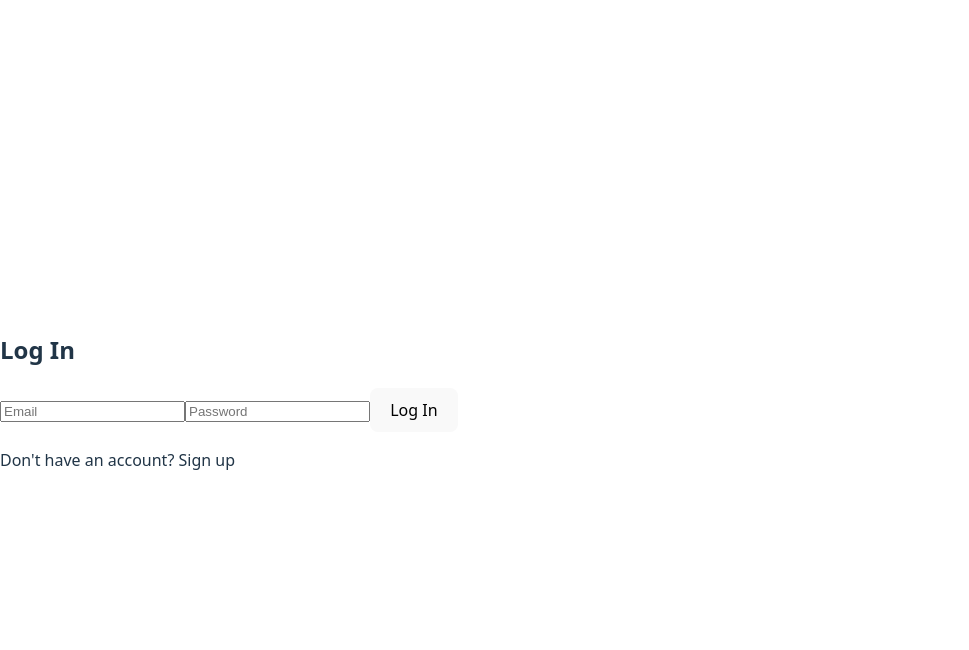
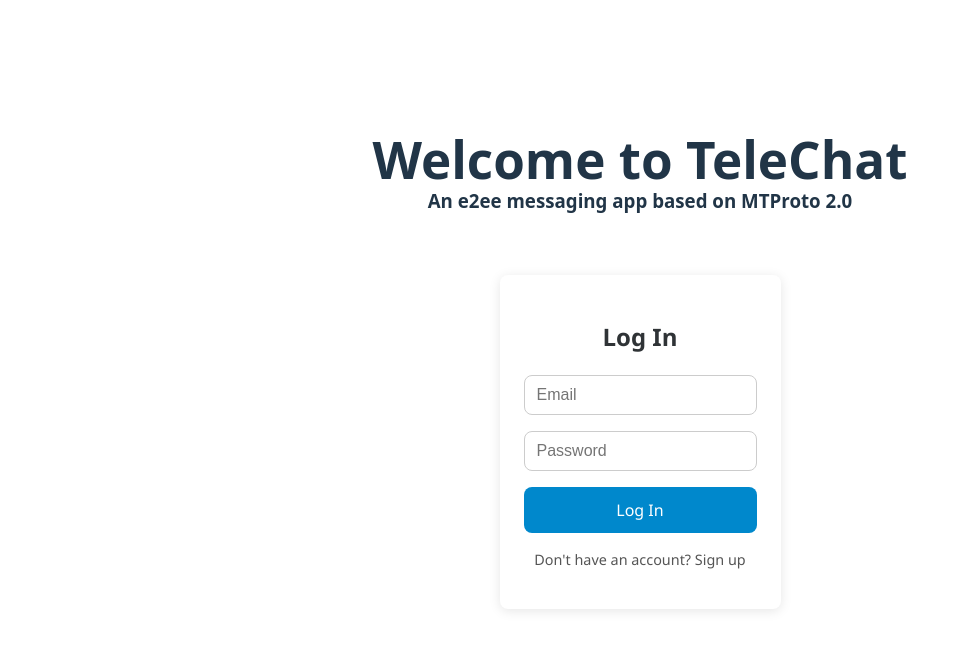
Before and after one commit to JP109/shushh, a React (Vite) app in the folder client/: page / in a window 1280 px wide. Shown: the top 650 px of the page, without its empty margins (0-969 px from the left). Built offline with nearby package versions, Linux system fonts and the light colour scheme.

Commit message:
feat: add login/sinup styles

```diff
--- /dev/null
+++ b/client/src/components/AuthForm.css
@@ -0,0 +1,103 @@
+:root {
+  --primary-bg: #ffffff;
+  --secondary-bg: #f5f5f7;
+  --accent-color: #0088cc;
+  --light-text: #ffffff;
+  --dark-text: #2f3336;
+  --border-radius: 8px;
+  --font-family: "Segoe UI", sans-serif;
+}
+
+.auth-container {
+  width: 100vw;
+  height: 100vh;
+  display: flex;
+  flex-direction: column;
+  justify-content: center;
+  align-items: center;
+}
+
+.title,
+.subtitle {
+  margin: 0;
+}
+
+.auth-form {
+  max-width: 360px;
+  margin: 60px auto;
+  padding: 24px;
+  background: var(--primary-bg);
+  border-radius: var(--border-radius);
+  box-shadow: 0 2px 12px rgba(0, 0, 0, 0.1);
+  font-family: var(--font-family);
+  color: var(--dark-text);
+}
+
+.auth-form h2 {
+  margin-bottom: 20px;
+  font-size: 1.5rem;
+  text-align: center;
+}
+
+.auth-form form {
+  display: flex;
+  flex-direction: column;
+}
+
+.auth-form input {
+  padding: 10px 12px;
+  margin-bottom: 16px;
+  border: 1px solid #ccc;
+  border-radius: var(--border-radius);
+  font-size: 1rem;
+  outline: none;
+}
+
+.auth-form input:focus {
+  border-color: var(--accent-color);
+  box-shadow: 0 0 0 2px rgba(0, 136, 204, 0.2);
+}
+
+.auth-form button {
+  padding: 12px;
+  background: var(--accent-color);
+  color: var(--light-text);
+  border: none;
+  border-radius: var(--border-radius);
+  font-size: 1rem;
+  cursor: pointer;
+  transition: background 0.2s;
+}
+
+.auth-form button:hover {
+  background: #0077b5;
+}
+
+.auth-form .error {
+  margin-top: 12px;
+  padding: 10px;
+  background: #fdecea;
+  color: #d93025;
+  border-radius: var(--border-radius);
+  font-size: 0.9rem;
+}
+
+.auth-form p {
+  margin-top: 16px;
+  font-size: 0.9rem;
+  text-align: center;
+  color: #555;
+  cursor: pointer;
+}
+
+.auth-form p:hover {
+  text-decoration: underline;
+}
+
+/* Responsive: shrink form on mobile */
+@media screen and (max-width: 480px) {
+  .auth-form {
+    margin: 40px 16px;
+    padding: 20px;
+  }
+}
--- a/client/src/components/AuthForm.jsx
+++ b/client/src/components/AuthForm.jsx
@@ -1,5 +1,6 @@
 // src/components/AuthForm.jsx
 import React, { useState } from "react";
+import "./authform.css";
 
 export default function AuthForm({ onSuccess }) {
   const [mode, setMode] = useState("login"); // "login" | "signup"
@@ -35,6 +36,9 @@ export default function AuthForm({ onSuccess }) {
   };
 
   return (
+    <div className="auth-container">
+      <h1 className="title">Welcome to TeleChat</h1>
+      <h3 className="subtitle">An e2ee messaging app based on MTProto 2.0</h3>
       <div className="auth-form">
         <h2>{mode === "login" ? "Log In" : "Sign Up"}</h2>
         <form onSubmit={submit}>
@@ -61,7 +65,9 @@ export default function AuthForm({ onSuccess }) {
             onChange={(e) => setPassword(e.target.value)}
             required
           />
-        <button type="submit">{mode === "login" ? "Log In" : "Sign Up"}</button>
+          <button type="submit">
+            {mode === "login" ? "Log In" : "Sign Up"}
+          </button>
         </form>
         {error && <div className="error">{error}</div>}
         <p onClick={() => setMode(mode === "login" ? "signup" : "login")}>
@@ -70,5 +76,6 @@ export default function AuthForm({ onSuccess }) {
             : "Have an account? Log in"}
         </p>
       </div>
+    </div>
   );
 }
```
Lines whose indentation alone changed are shown as unchanged.
